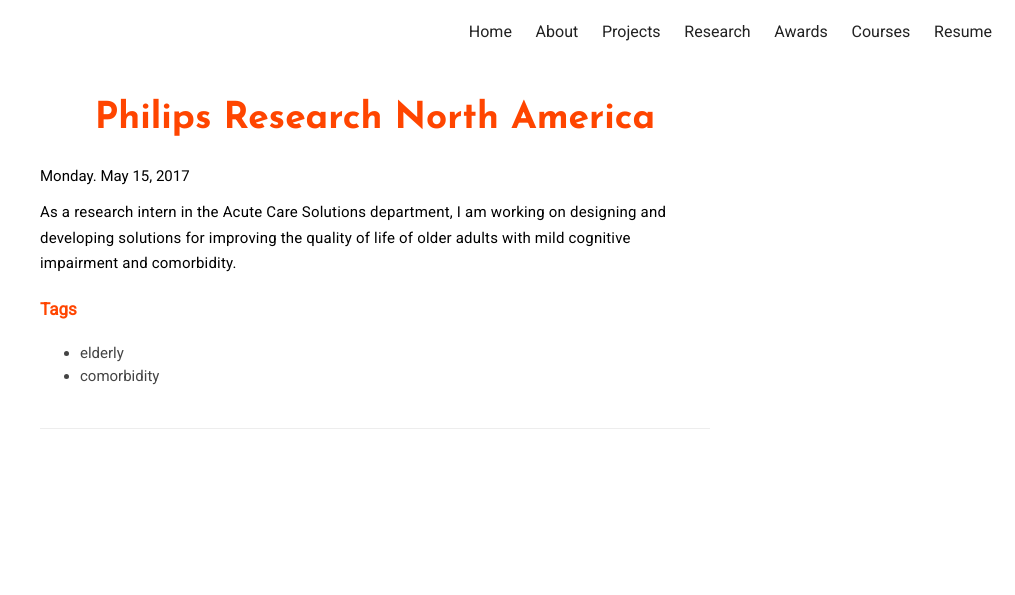
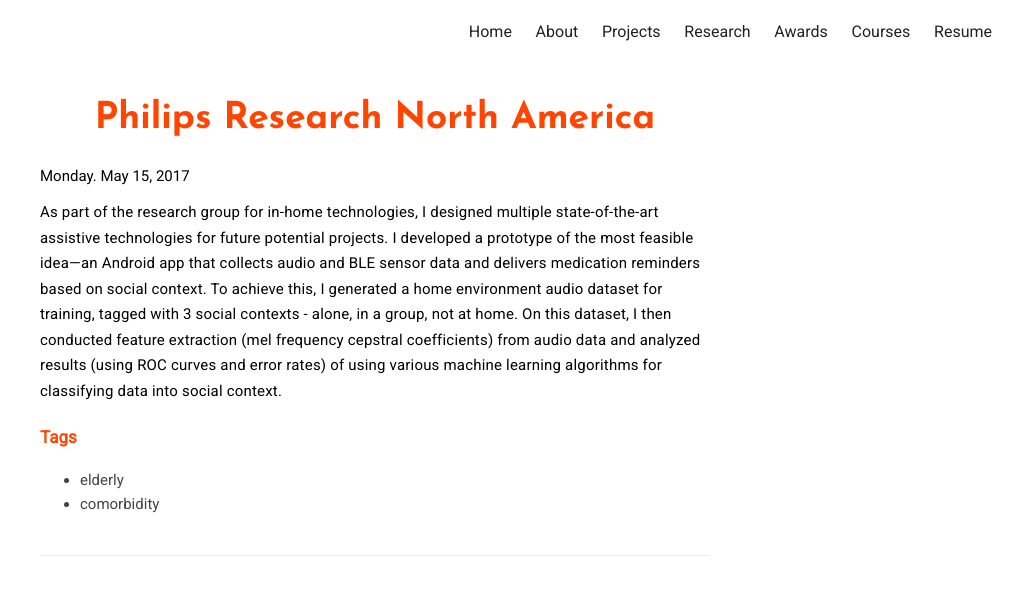
Before and after one commit to azraismail/azraismail.github.io, a Jekyll site: the page built from _posts/2017-05-15-prna.markdown, in a window 1280 px wide. Shown: the top 595 px of the page, without its empty margins (265-1280 px from the left). Built offline with Jekyll 4.4.1, drawn with Linux system fonts in a browser that asks for light colours.

Commit message:
Update 2017-05-15-prna.markdown

```diff
--- a/_posts/2017-05-15-prna.markdown
+++ b/_posts/2017-05-15-prna.markdown
@@ -16,7 +16,7 @@ author: azra-ismail
 externalLink: false
 
 ---
-As a research intern in the Acute Care Solutions department, I am working on designing and developing solutions for improving the quality of life of older adults with mild cognitive impairment and comorbidity.
+As part of the research group for in-home technologies, I designed multiple state-of-the-art assistive technologies for future potential projects. I developed a prototype of the most feasible idea---an Android app that collects audio and BLE sensor data and delivers medication reminders based on social context. To achieve this, I generated a home environment audio dataset for training, tagged with 3 social contexts - alone, in a group, not at home. On this dataset, I then conducted feature extraction (mel frequency cepstral coefficients) from audio data and analyzed results (using ROC curves and error rates) of using various machine learning algorithms for classifying data into social context.
 
 #### Tags
 
```
